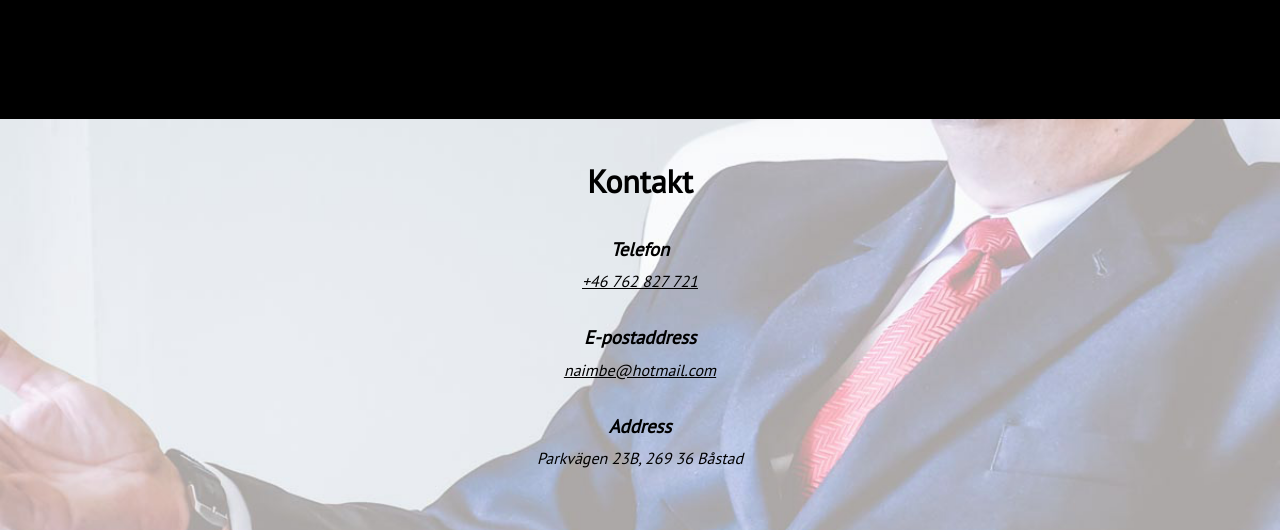
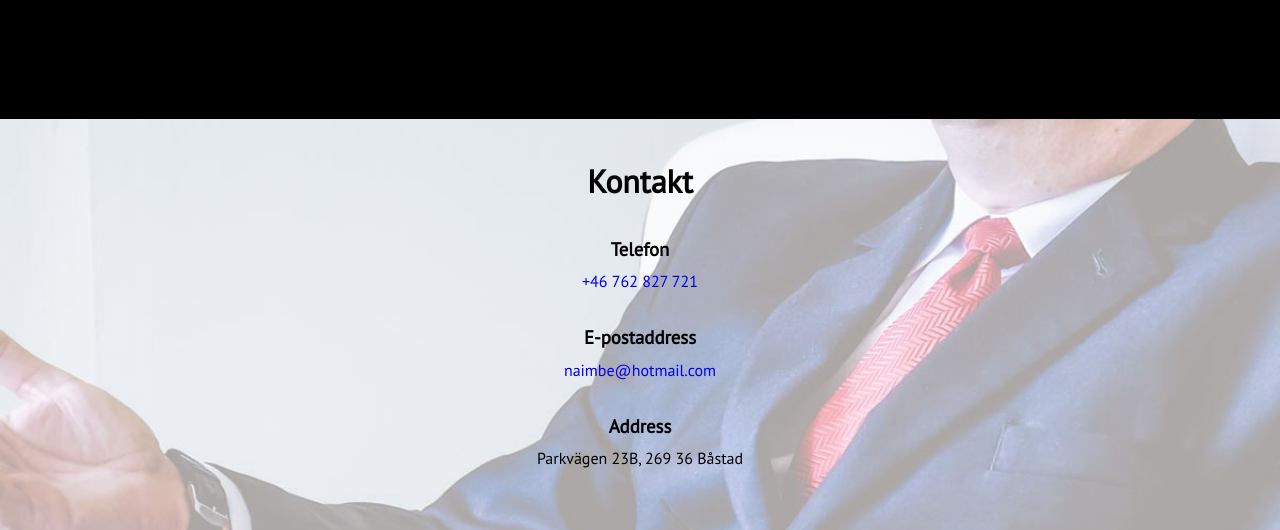
Before and after one commit to nermin99/naed.se, a website: page index.html in a window 1280 px wide. Shown: the part 2441-2971 px from the top of the page. Drawn offline with Linux system fonts and the light colour scheme; grey boxes are pictures that could not be loaded.

Commit message:
make kontakt page information a little nicer

```diff
--- a/css/desktop/main.scss
+++ b/css/desktop/main.scss
@@ -75,6 +75,7 @@ main {
         //margin-top: 15rem;
         padding: 2.5rem;
         font-family: $pt-sans;
+        font-style: normal;
         text-align: center;
         width: 27rem;
     }
@@ -95,6 +96,7 @@ main {
         margin-bottom: 0.5rem;
     }
     a {
-        text-decoration: underline;
+        text-decoration: none;
+        color: #0000EE;
     }
 }
```
Also changed, not shown: css/style.css, 1 other file.
